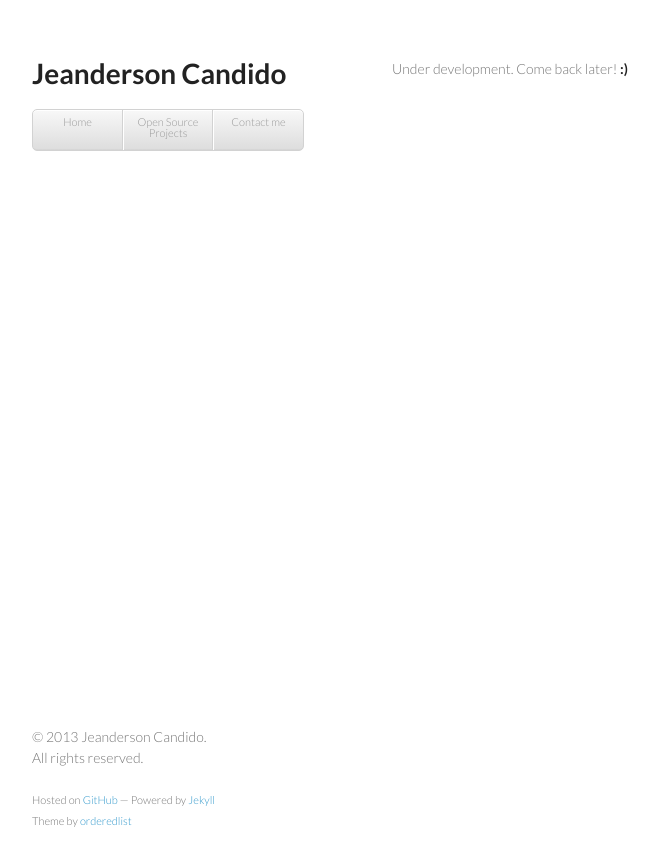
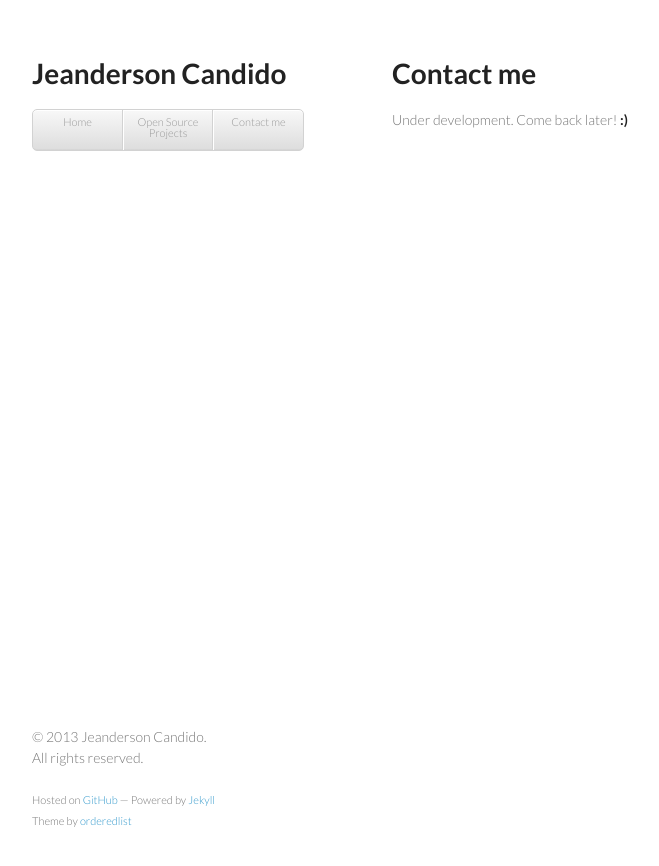
Before and after one commit to jeandersonbc/jeandersonbc.github.io, a Jekyll site: the page built from contact.html, in a window 1280 px wide. Shown: the top 866 px of the page, without its empty margins (178-837 px from the left). Built offline with Jekyll 4.4.1, drawn with Linux system fonts in a browser that asks for light colours.

Commit message:
Updated contacts and projects

```diff
--- a/contact.html
+++ b/contact.html
@@ -3,5 +3,6 @@ layout: default
 title: Jeanderson Candido ~ Contact me
 ---
 
+<h1>Contact me</h1>
 <p>Under development. Come back later!</b>
 <strong>:)</strong>
--- a/projects.html
+++ b/projects.html
@@ -2,6 +2,6 @@
 layout: default
 title: Jeanderson Candido ~ Projects
 ---
-
+<h1>Projects</h1>
 <p>Under development. Come back later!</b>
 <strong>:)</strong>
```
